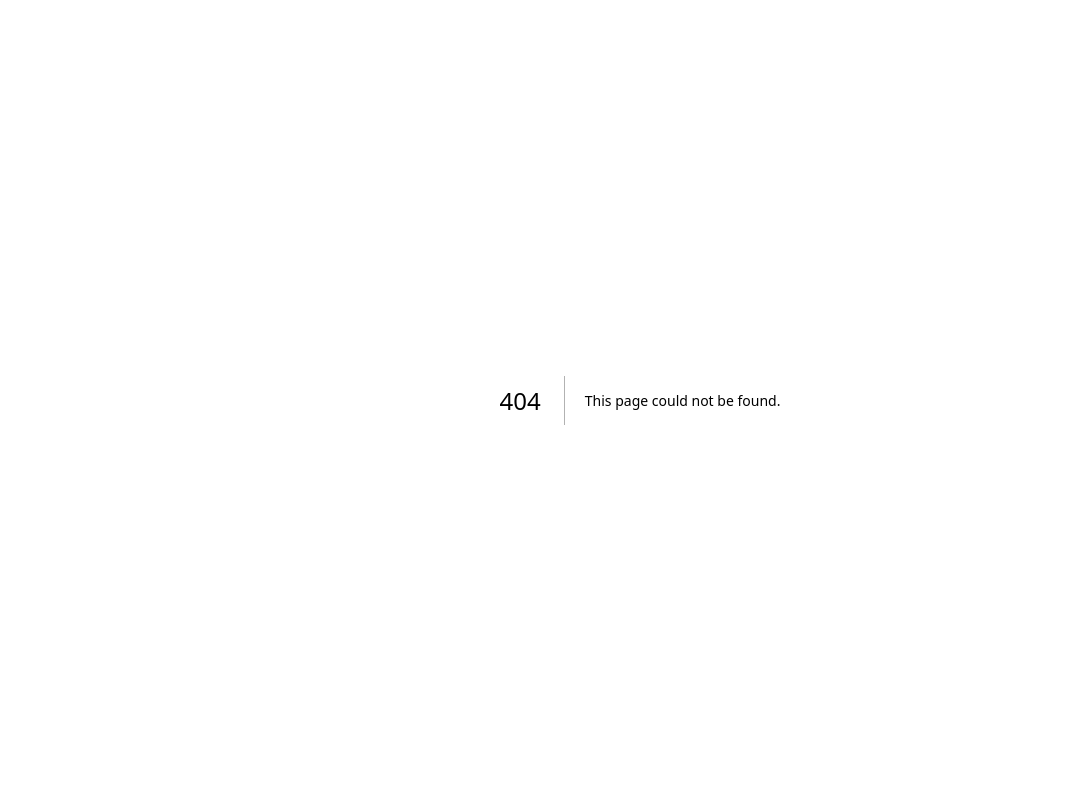
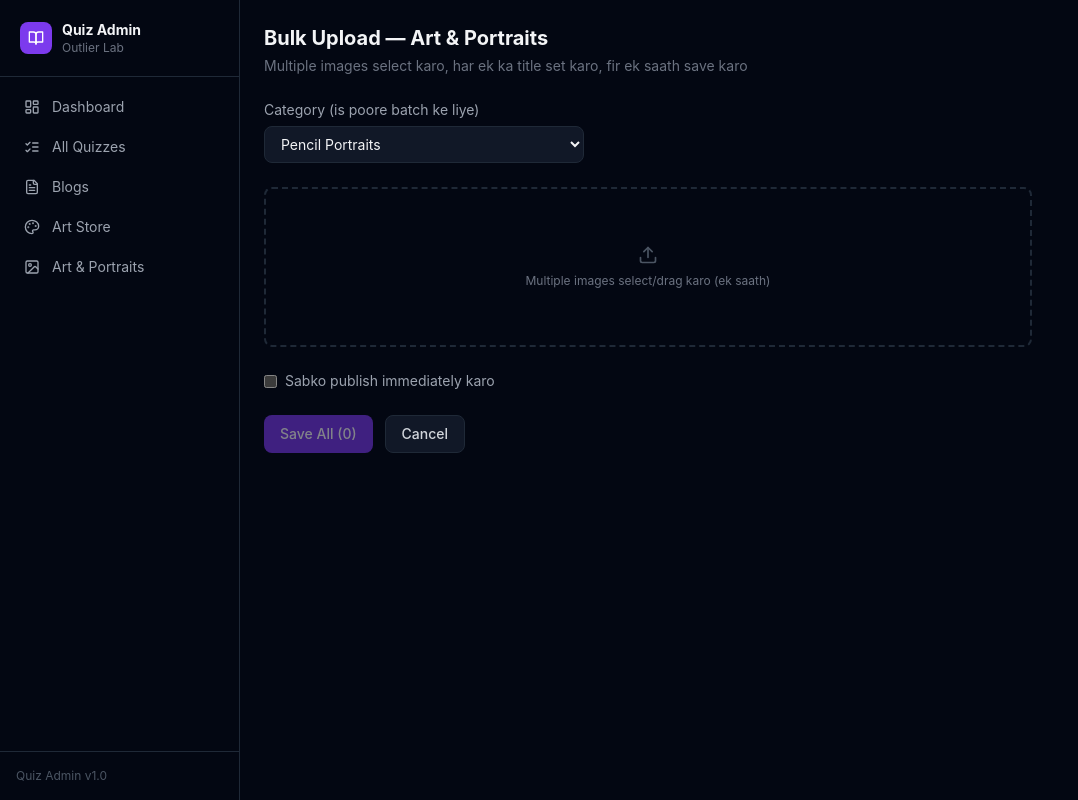
Before and after one commit to Outlier1217/LostMonkTales-nextJS, a Next.js app in the folder quiz-admin/quiz-admin/: page /admin/portraits/bulk in a window 1280 px wide. Before the commit this address had no page. Shown: the whole page, without its empty margins (0-1078 px from the left). Built offline with nearby package versions, Linux system fonts and the light colour scheme.

Commit message:
bulk images system added

```diff
--- /dev/null
+++ b/quiz-admin/quiz-admin/src/app/admin/portraits/bulk/page.tsx
@@ -0,0 +1,11 @@
+import BulkPortraitUploadForm from '@/components/portraits/BulkPortraitUploadForm'
+
+export default function BulkPortraitPage() {
+  return (
+    <div>
+      <h1 className="text-xl font-bold text-gray-100 mb-1">Bulk Upload — Art & Portraits</h1>
+      <p className="text-sm text-gray-500 mb-6">Multiple images select karo, har ek ka title set karo, fir ek saath save karo</p>
+      <BulkPortraitUploadForm />
+    </div>
+  )
+}
--- a/quiz-admin/quiz-admin/src/app/admin/portraits/page.tsx
+++ b/quiz-admin/quiz-admin/src/app/admin/portraits/page.tsx
@@ -15,6 +15,14 @@ export default async function PortraitsAdminPage() {
     <h1 className="text-xl font-bold text-gray-100">Art & Portraits</h1>
     <p className="text-sm text-gray-500 mt-1">{portraits.length} total entries</p>
   </div>
+  <div className="flex gap-2">
+    <Link
+      href="/admin/portraits/bulk"
+      className="flex items-center gap-2 px-4 py-2 bg-gray-900 hover:bg-gray-800 border border-gray-800 text-gray-300 text-sm font-medium rounded-lg transition-colors"
+    >
+      <Plus className="w-4 h-4" />
+      Bulk Upload
+    </Link>
     <Link
       href="/admin/portraits/new"
       className="flex items-center gap-2 px-4 py-2 bg-violet-600 hover:bg-violet-700 text-white text-sm font-medium rounded-lg transition-colors"
@@ -22,6 +30,7 @@ export default async function PortraitsAdminPage() {
       <Plus className="w-4 h-4" />
       Add Portrait
     </Link>
+  </div>
 </div>
 
       {PORTRAIT_CATEGORIES.map(({ value, label }) => {
--- /dev/null
+++ b/quiz-admin/quiz-admin/src/app/api/portraits/bulk/route.ts
@@ -0,0 +1,32 @@
+import { NextRequest, NextResponse } from 'next/server'
+import { prisma } from '@/lib/db'
+
+export async function POST(req: NextRequest) {
+  try {
+    const { items } = await req.json()
+
+    if (!Array.isArray(items) || items.length === 0) {
+      return NextResponse.json({ error: 'No items provided' }, { status: 400 })
+    }
+
+    for (const item of items) {
+      if (!item.title?.trim() || !item.image || !item.category) {
+        return NextResponse.json({ error: 'Har entry me title, image, category zaroori hai' }, { status: 400 })
+      }
+    }
+
+    const result = await prisma.portrait.createMany({
+      data: items.map((item: any) => ({
+        title: item.title.trim(),
+        image: item.image,
+        category: item.category,
+        isPublished: !!item.isPublished,
+      })),
+    })
+
+    return NextResponse.json({ count: result.count }, { status: 201 })
+  } catch (err) {
+    console.error('Bulk create error:', err)
+    return NextResponse.json({ error: 'Failed to save portraits' }, { status: 500 })
+  }
+}
--- /dev/null
+++ b/quiz-admin/quiz-admin/src/components/portraits/BulkPortraitUploadForm.tsx
@@ -0,0 +1,214 @@
+'use client'
+
+import { useState, useRef } from 'react'
+import { useRouter } from 'next/navigation'
+import { Upload, X, Loader2 } from 'lucide-react'
+import { PORTRAIT_CATEGORIES } from '@/lib/portrait-categories'
+
+type PortraitCategoryValue = typeof PORTRAIT_CATEGORIES[number]['value']
+
+interface BulkItem {
+  id: string
+  image: string
+  title: string
+}
+
+export default function BulkPortraitUploadForm() {
+  const router = useRouter()
+  const inputRef = useRef<HTMLInputElement>(null)
+
+  const [category, setCategory] = useState<PortraitCategoryValue>(PORTRAIT_CATEGORIES[0].value)
+  const [publishImmediately, setPublishImmediately] = useState(false)
+  const [items, setItems] = useState<BulkItem[]>([])
+  const [uploading, setUploading] = useState(false)
+  const [saving, setSaving] = useState(false)
+  const [dragActive, setDragActive] = useState(false)
+
+  async function handleFiles(fileList: FileList) {
+    const files = Array.from(fileList).filter((f) => f.type.startsWith('image/'))
+    if (!files.length) return
+
+    setUploading(true)
+    try {
+      const formData = new FormData()
+      files.forEach((f) => formData.append('files', f))
+
+      const res = await fetch('/api/upload', { method: 'POST', body: formData })
+      if (!res.ok) throw new Error('Upload failed')
+
+      const data = await res.json()
+      const urls: string[] = data.urls
+
+      const newItems: BulkItem[] = files.map((file, i) => ({
+        id: `${Date.now()}-${i}`,
+        image: urls[i],
+        title: file.name.replace(/\.[^/.]+$/, ''),
+      }))
+
+      setItems((prev) => [...prev, ...newItems])
+    } catch (err) {
+      console.error(err)
+      alert('Bulk upload failed. VPS file server check karo.')
+    } finally {
+      setUploading(false)
+    }
+  }
+
+  function handleDrop(e: React.DragEvent) {
+    e.preventDefault()
+    setDragActive(false)
+    if (e.dataTransfer.files?.length) handleFiles(e.dataTransfer.files)
+  }
+
+  function handleSelect(e: React.ChangeEvent<HTMLInputElement>) {
+    if (e.target.files?.length) handleFiles(e.target.files)
+    e.target.value = ''
+  }
+
+  function updateTitle(id: string, title: string) {
+    setItems((prev) => prev.map((it) => (it.id === id ? { ...it, title } : it)))
+  }
+
+  function removeItem(id: string) {
+    setItems((prev) => prev.filter((it) => it.id !== id))
+  }
+
+  async function handleSaveAll() {
+    if (!items.length) {
+      alert('Pehle kuch images upload karo')
+      return
+    }
+    if (items.some((it) => !it.title.trim())) {
+      alert('Sabhi images ka title bharo')
+      return
+    }
+
+    setSaving(true)
+    try {
+      const res = await fetch('/api/portraits/bulk', {
+        method: 'POST',
+        headers: { 'Content-Type': 'application/json' },
+        body: JSON.stringify({
+          items: items.map((it) => ({
+            title: it.title,
+            image: it.image,
+            category,
+            isPublished: publishImmediately,
+          })),
+        }),
+      })
+
+      if (!res.ok) throw new Error('Save failed')
+
+      router.push('/admin/portraits')
+      router.refresh()
+    } catch (err) {
+      console.error(err)
+      alert('Save failed, console check karo')
+    } finally {
+      setSaving(false)
+    }
+  }
+
+  return (
+    <div className="max-w-3xl space-y-6">
+      <div>
+        <label className="block text-sm text-gray-400 mb-1.5">Category (is poore batch ke liye)</label>
+        <select
+          value={category}
+          onChange={(e) => setCategory(e.target.value as PortraitCategoryValue)}
+          className="w-full max-w-xs bg-gray-900 border border-gray-800 rounded-lg px-3 py-2 text-sm text-gray-100 focus:outline-none focus:border-violet-600"
+        >
+          {PORTRAIT_CATEGORIES.map((c) => (
+            <option key={c.value} value={c.value}>{c.label}</option>
+          ))}
+        </select>
+      </div>
+
+      <div
+        onDragOver={(e) => { e.preventDefault(); setDragActive(true) }}
+        onDragLeave={() => setDragActive(false)}
+        onDrop={handleDrop}
+        onClick={() => inputRef.current?.click()}
+        className={`w-full h-40 border-2 border-dashed rounded-lg flex flex-col items-center justify-center gap-2 cursor-pointer transition-colors ${
+          dragActive ? 'border-violet-500 bg-violet-500/5' : 'border-gray-800 hover:border-gray-700'
+        }`}
+      >
+        <input
+          ref={inputRef}
+          type="file"
+          accept="image/*"
+          multiple
+          className="hidden"
+          onChange={handleSelect}
+        />
+        {uploading ? (
+          <>
+            <Loader2 className="w-5 h-5 text-violet-500 animate-spin" />
+            <p className="text-xs text-gray-500">Uploading...</p>
+          </>
+        ) : (
+          <>
+            <Upload className="w-5 h-5 text-gray-600" />
+            <p className="text-xs text-gray-500">Multiple images select/drag karo (ek saath)</p>
+          </>
+        )}
+      </div>
+
+      {items.length > 0 && (
+        <div>
+          <p className="text-sm text-gray-400 mb-3">{items.length} images ready — har ek ka title check/edit kar lo</p>
+          <div className="grid grid-cols-2 sm:grid-cols-3 lg:grid-cols-4 gap-4">
+            {items.map((item) => (
+              <div key={item.id} className="border border-gray-800 rounded-lg overflow-hidden bg-gray-900 relative">
+                <button
+                  type="button"
+                  onClick={() => removeItem(item.id)}
+                  className="absolute top-1.5 right-1.5 p-1 bg-gray-950/80 rounded-full text-gray-300 hover:text-red-400 transition-colors z-10"
+                >
+                  <X className="w-3.5 h-3.5" />
+                </button>
+                <img src={item.image} alt={item.title} className="w-full h-28 object-cover" />
+                <input
+                  type="text"
+                  value={item.title}
+                  onChange={(e) => updateTitle(item.id, e.target.value)}
+                  placeholder="Title"
+                  className="w-full bg-gray-900 text-xs text-gray-100 px-2 py-1.5 focus:outline-none border-t border-gray-800"
+                />
+              </div>
+            ))}
+          </div>
+        </div>
+      )}
+
+      <label className="flex items-center gap-2 text-sm text-gray-400">
+        <input
+          type="checkbox"
+          checked={publishImmediately}
+          onChange={(e) => setPublishImmediately(e.target.checked)}
+          className="accent-violet-600"
+        />
+        Sabko publish immediately karo
+      </label>
+
+      <div className="flex gap-3">
+        <button
+          type="button"
+          onClick={handleSaveAll}
+          disabled={saving || uploading || items.length === 0}
+          className="px-4 py-2 bg-violet-600 hover:bg-violet-700 disabled:opacity-50 text-white text-sm font-medium rounded-lg transition-colors"
+        >
+          {saving ? 'Saving...' : `Save All (${items.length})`}
+        </button>
+        <button
+          type="button"
+          onClick={() => router.push('/admin/portraits')}
+          className="px-4 py-2 bg-gray-900 hover:bg-gray-800 border border-gray-800 text-gray-300 text-sm font-medium rounded-lg transition-colors"
+        >
+          Cancel
+        </button>
+      </div>
+    </div>
+  )
+}
```
Lines whose indentation alone changed are shown as unchanged.
